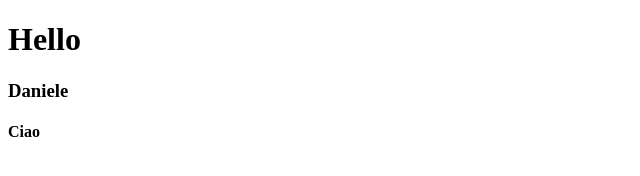
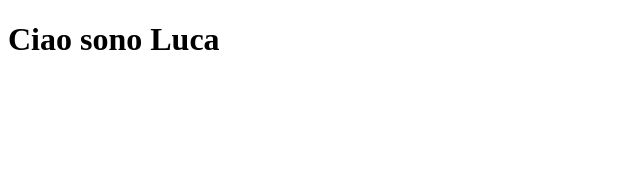
Before and after one commit to danielegm14/git_tutorial, a plain HTML site: page index.html in a window 1280 px wide. Shown: the whole page, without its empty margins (0-640 px from the left). Drawn offline with Linux system fonts and the light colour scheme.

Commit message:
salvo altre prove js

```diff
--- a/index.html
+++ b/index.html
@@ -11,10 +11,69 @@
     <h1>Hello</h1>
     <h3>Daniele</h3>
     <h4>Ciao</h4>
+
+
     <SCRIPT>
-        let somma=5*5;
-        console.log(somma);
+        let somma=5+5; //variabile
+        let array=[5,200,1,-5]; //array
+        let potenza =50**2;
+        console.log('potenza: '+ potenza); //wow!!!
+        console.log(somma.toFixed(2)); //wow!!!
+        console.log(array[1]);
+        //cast
+        let numero='5'; //questa è una string..
+        console.log(Number(numero)+potenza);
 
+        let persona = { //oggetto
+            nome:'Daniele',
+            cognome: 'Mercuri',
+            codiceFiscale:'MRCDNL87T01D773S',
+            cittaNascita: 'Frascati',
+            eta: 35,
+            coloriPreferiti: ['nero','rosso', 'giallo']
+
+        };
+        let x='6';
+        let y=5;
+        console.log(x != y);
+
+        let nome = 'Luca'
+        let testo = "Ciao sono " + nome;
+        console.log(testo);
+        let elemento = `<h1>${testo}</h1>`;
+        document.body.innerHTML = elemento;
+        console.log(elemento);
+
+        //metodi da usare su una stringa
+        let stringa ="metodi da usare su una stringa";
+        console.log(stringa.toUpperCase());
+
+        console.log("\nARRAY\n\n");
+        //array
+        let citta = ["Roma", "Milano", "Napoli", "Venezia"];
+        for(let i=0; i<citta.length; i++){ //for loop
+            console.log(citta[i]);
+        }
+        citta.push("Firenze"); //aggiunge un elemento in coda
+        citta.pop(); //rimuove elemento dalla coda
+
+        citta.forEach(function(number){
+            console.log(number)}
+            ); //for each
+            console.log("\n\n" + citta.join(" - ")); // Roma - Milano - Napoli - Venezia
+
+            let a=0;
+            do{
+                switch(a){
+                    case 1: print();
+
+                }
+
+            }
+
+            while(a!=0);{
+
+            };
     </SCRIPT>
 </body>
 </html>
```
